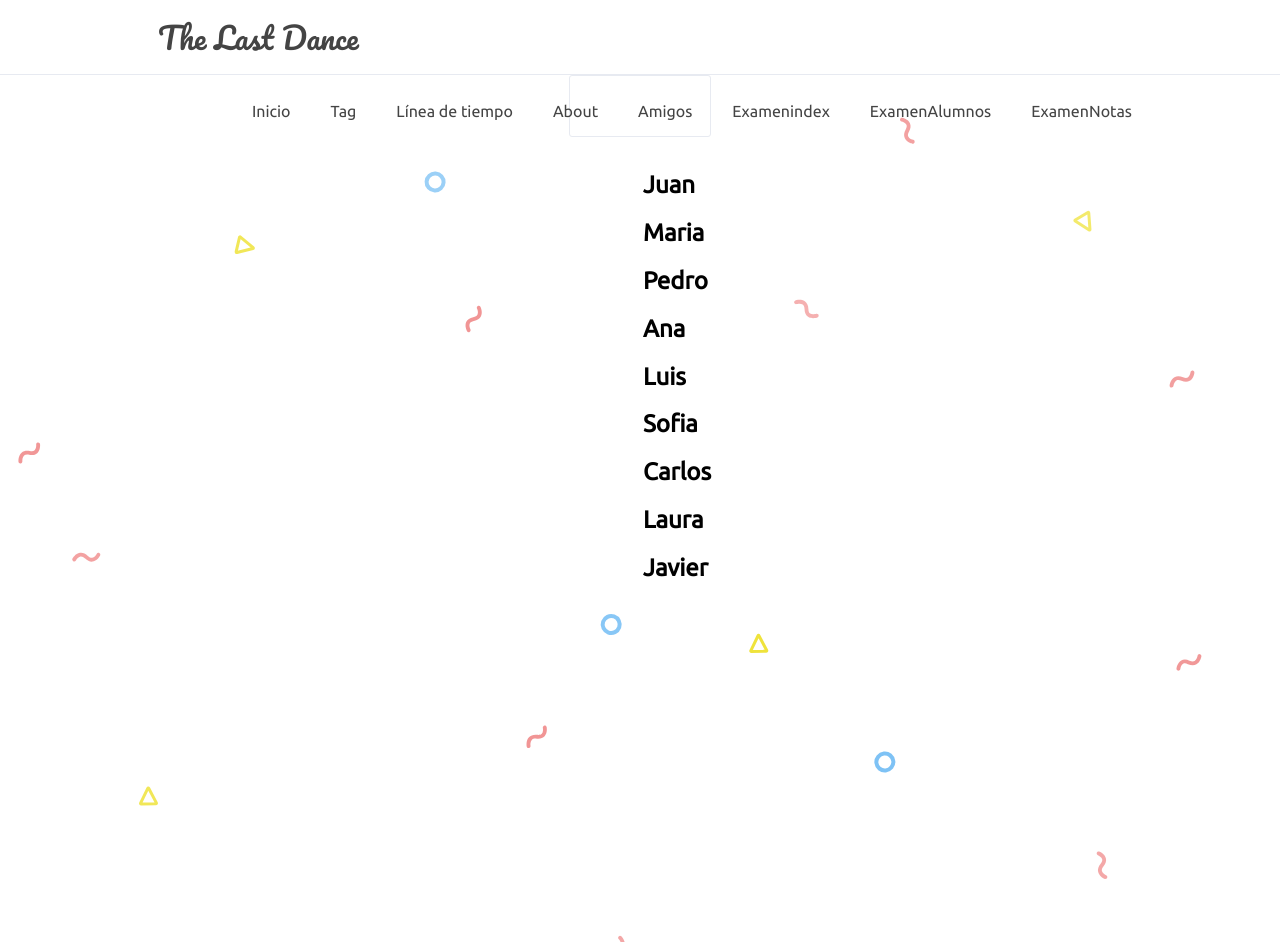
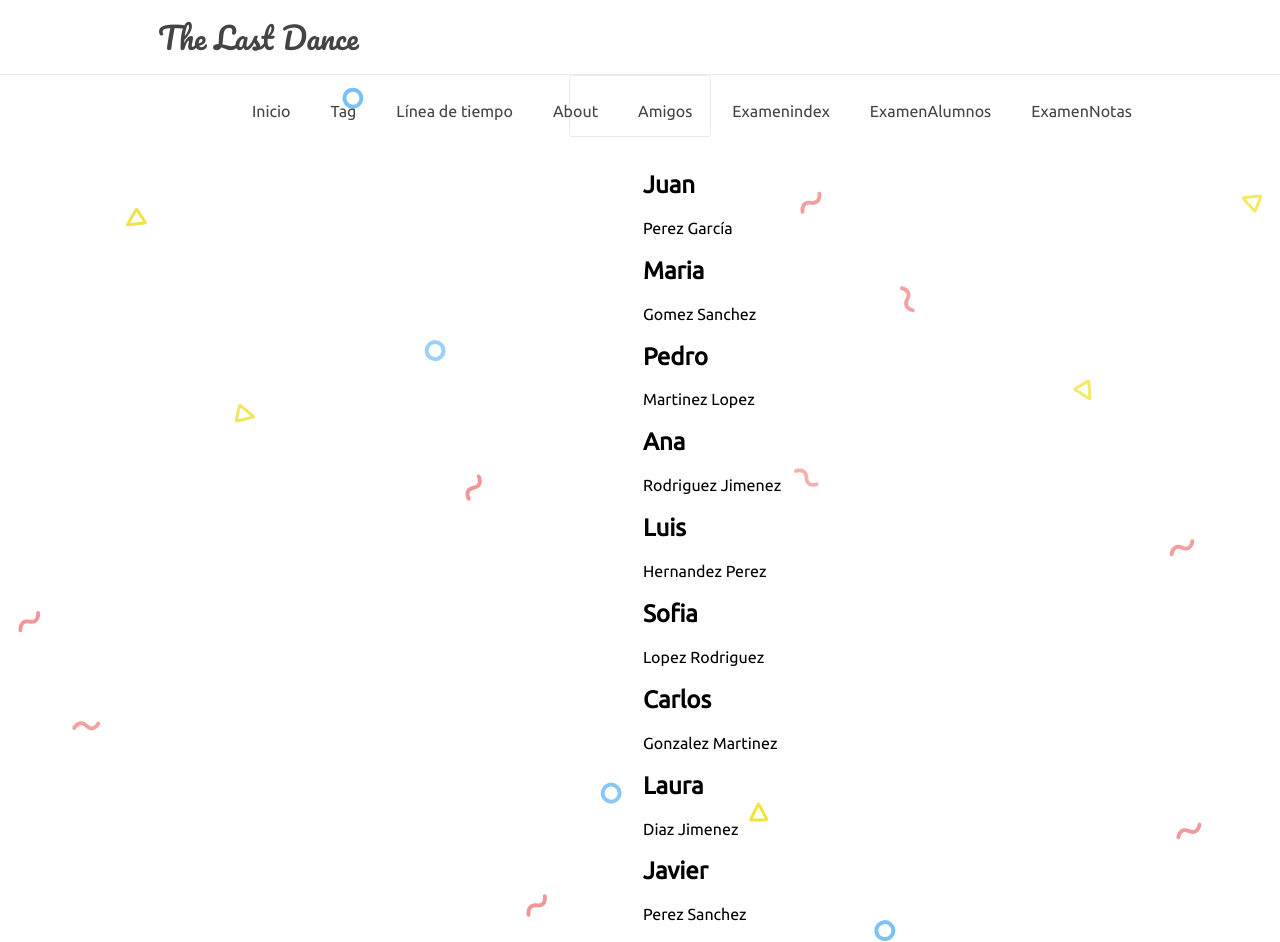
Before and after one commit to pabloap7/pabloap7.github.io, a Jekyll site: the page built from examen/alumnos.html, in a window 1280 px wide. Built offline with Jekyll 4.4.1, drawn with Linux system fonts in a browser that asks for light colours; comment, search, counter and statistics services are not loaded; before the commit the page ends 900 px from its top, so only the background shows below that.

Commit message:
Update apellido fields in alumnos.json for accuracy and fix variable name in alumnos.html for correct rendering

```diff
--- a/_data/alumnos.json
+++ b/_data/alumnos.json
@@ -1,47 +1,47 @@
 [
     {
         "nombre": "Juan",
-        "apellido": "Perez",
+        "apellido": "Perez García",
         "edad": 20
     },
     {
         "nombre": "Maria",
-        "apellido": "Gomez",
+        "apellido": "Gomez Sanchez",
         "edad": 22
     },
     {
         "nombre": "Pedro",
-        "apellido": "Martinez",
+        "apellido": "Martinez Lopez",
         "edad": 21
     },
     {
         "nombre": "Ana",
-        "apellido": "Rodriguez",
+        "apellido": "Rodriguez Jimenez",
         "edad": 23
     },
     {
         "nombre": "Luis",
-        "apellido": "Hernandez",
+        "apellido": "Hernandez Perez",
         "edad": 24
     },
     {
         "nombre": "Sofia",
-        "apellido": "Lopez",
+        "apellido": "Lopez Rodriguez",
         "edad": 25
     },
     {
         "nombre": "Carlos",
-        "apellido": "Gonzalez",
+        "apellido": "Gonzalez Martinez",
         "edad": 26
     },
     {
         "nombre": "Laura",
-        "apellido": "Diaz",
+        "apellido": "Diaz Jimenez",
         "edad": 27
     },
     {
         "nombre": "Javier",
-        "apellido": "Perez",
+        "apellido": "Perez Sanchez",
         "edad": 28
     }
 ]
--- a/examen/alumnos.html
+++ b/examen/alumnos.html
@@ -9,7 +9,7 @@ layout: default
       <td>
         {% for alumnos in ..site.data.alumnos %}
         <h2>{{ alumnos.nombre }}</h2>
-        <p>{{ alumnos.apellidos }}</p>
+        <p>{{ alumnos.apellido }}</p>
         {% endfor %}
       </td>
     </tr>
```
